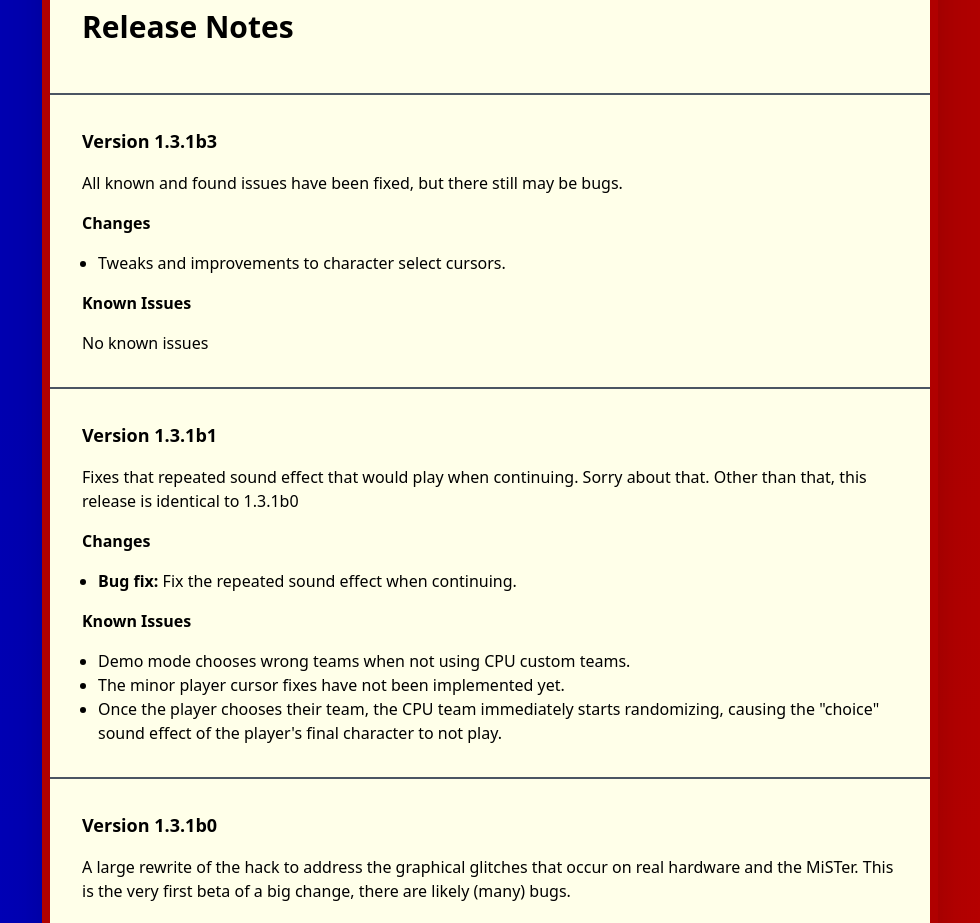
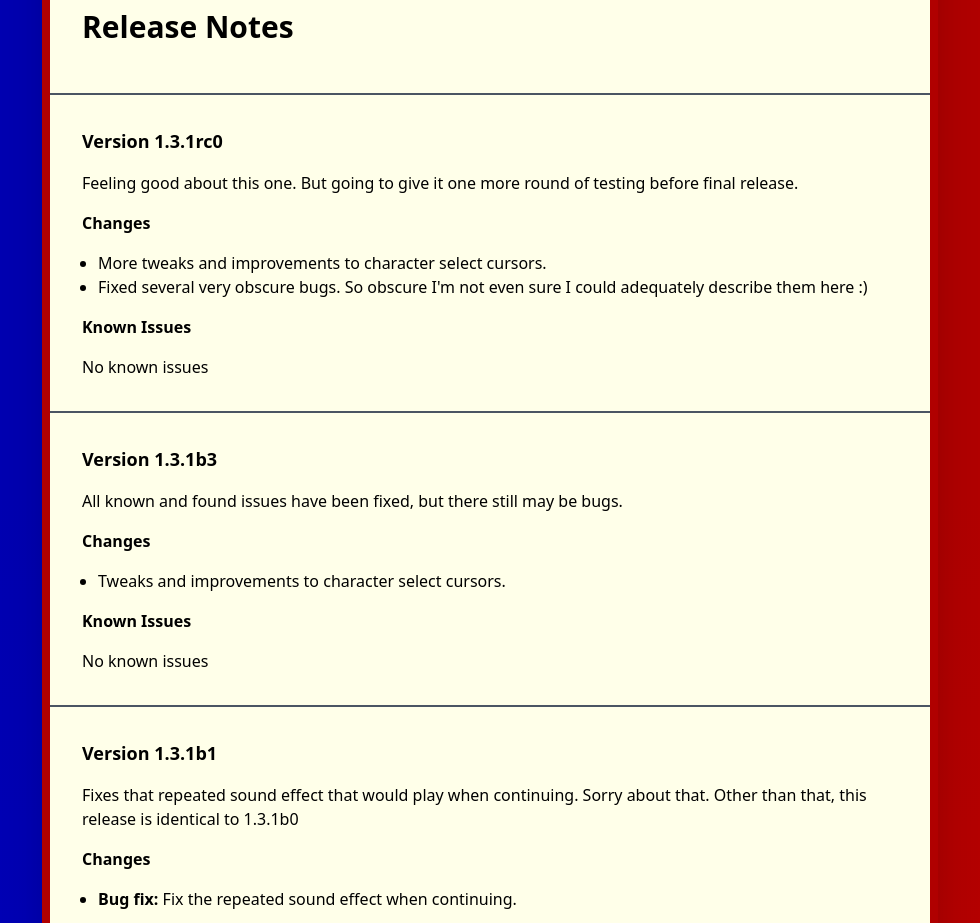
Before and after one commit to city41/neorh, a Next.js app: page / in a window 1280 px wide. Shown: the part 3280-4203 px from the top of the page, without its empty margins (150-1130 px from the left). Built offline with nearby package versions, Linux system fonts and the light colour scheme.

Commit message:
v1.3.1rc0

```diff
--- a/src/components/IndexPage/IndexPage.tsx
+++ b/src/components/IndexPage/IndexPage.tsx
@@ -189,6 +189,22 @@ function IndexPage() {
           <h2 className={styles.pageHeader}>Release Notes</h2>
         </div>
         <div className="mb-16">
+          <Hr />
+          <h3 className="heading text-lg font-bold pb-4">Version 1.3.1rc0</h3>
+          <p>
+            Feeling good about this one. But going to give it one more round of
+            testing before final release.
+          </p>
+          <h4 className="heading font-bold py-4">Changes</h4>
+          <ul className="list-disc ml-4">
+            <li>More tweaks and improvements to character select cursors.</li>
+            <li>
+              Fixed several very obscure bugs. So obscure I&apos;m not even sure
+              I could adequately describe them here :)
+            </li>
+          </ul>
+          <h4 className="heading font-bold py-4">Known Issues</h4>
+          <p>No known issues</p>
           <Hr />
           <h3 className="heading text-lg font-bold pb-4">Version 1.3.1b3</h3>
           <p>
```
Also changed, not shown: 2 other files (tests, documents, lock files or other folders).
